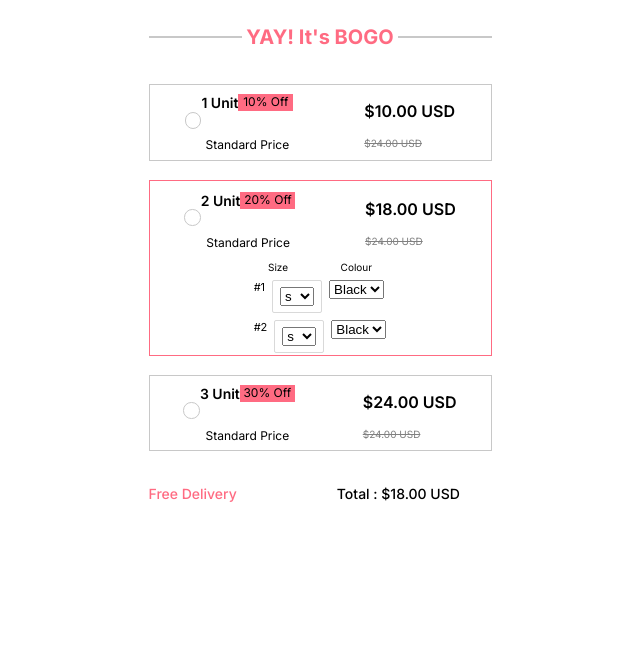
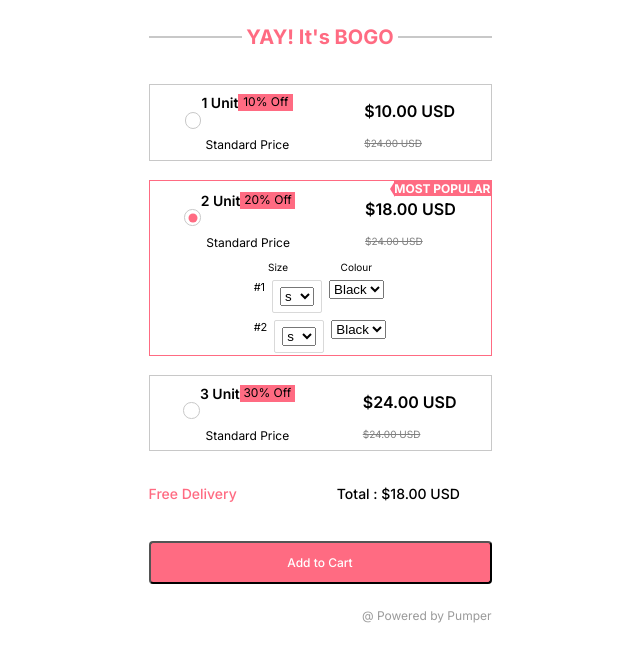
Before and after one commit to Rahul7yadu/task, a plain HTML site: page index.html in a window 1280 px wide. Shown: the whole page, without its empty margins (320-960 px from the left). Drawn offline with Linux system fonts and the light colour scheme.

Commit message:
some improvements

```diff
--- a/index.html
+++ b/index.html
@@ -46,14 +46,14 @@
                 <div class="size-select">
                   <select class="size-label">
                     <option>s</option>
-                    <option>m class="main"</option>
+                    <option>m</option>
                     <option>l</option>
                   </select>
                 </div>
                 <div class="color-select">
                   <select>
                     <option>Black</option>
-                    <option>Black</option>
+                    <option>White</option>
                   </select>
                 </div>
               </div>
@@ -77,10 +77,11 @@
           </div>
         </div>
         <div class="box expanded">
+          <div class="badge">MOST POPULAR</div>
           <div class="main">
             <div class="flex">
               <label class="checkbox-container">
-                <input type="checkbox" class="checkbox" />
+                <input type="checkbox" class="checkbox" checked="true" />
                 <span class="checkmark"></span>
               </label>
               <div class="description">
@@ -202,6 +203,10 @@
           <div class="free-delivery">Free Delivery</div>
           <div class="total-amount">Total : $18.00 USD</div>
         </div>
+        <button class="cart-button">
+          <span class="cart-text">Add to Cart</span>
+        </button>
+        <div class="footer-text">@ Powered by Pumper</div>
       </section>
     </main>
     <script src="./script.js"></script>
--- a/script.js
+++ b/script.js
@@ -10,11 +10,15 @@ document.addEventListener("DOMContentLoaded", () => {
         const option = b.querySelector(".options-wrapper");
         option.classList.remove("show");
         console.log(option);
+        const radioButton = b.querySelector(".checkbox");
+        radioButton.checked = false;
       });
       // Add 'expanded' class to the clicked box
       box.classList.add("expanded");
       const options = box.querySelector(".options-wrapper");
       options.classList.add("show");
+      const checkbox = box.querySelector(".checkbox");
+      checkbox.checked = true;
       //   console.log(options);
     });
   });
--- a/style.css
+++ b/style.css
@@ -38,6 +38,7 @@
   border: 1px solid var(--border-color);
 }
 .box {
+  position: relative;
   width: 341px;
   height: 74.11px;
   border: 0.9px solid var(--border-color);
@@ -110,13 +111,6 @@
 }
 
 /* description section */
-.box .price {
-  /* display: flex;
-  flex-direction: column;
-  align-items: center;
-  justify-content: center;
-  background: red; */
-}
 
 .flex-col {
   display: flex;
@@ -146,8 +140,6 @@
 }
 
 .options-wrapper {
-  /* align-self: end; */
-  /* display: flex; */
   display: none;
   flex-direction: column;
 }
@@ -255,3 +247,26 @@
   clip: rect(0, 0, 0, 0);
   border: 0;
 }
+
+.badge {
+  position: absolute;
+  display: inline-block;
+  background-color: var(--primary-color);
+  color: white;
+  font-weight: bold;
+  font-size: 12px;
+  right: 0;
+  top: 0;
+
+  text-align: center;
+}
+
+.badge::before {
+  content: "";
+  position: absolute;
+  top: 0;
+  left: -4px;
+  border-width: 8px 5px 8px 0;
+  border-style: solid;
+  border-color: transparent #ff6584 transparent transparent;
+}
```
